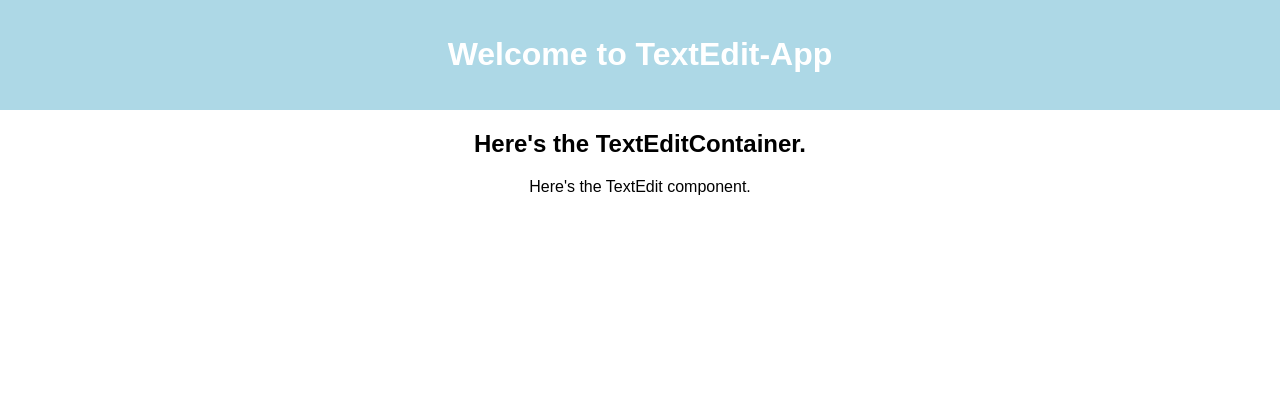
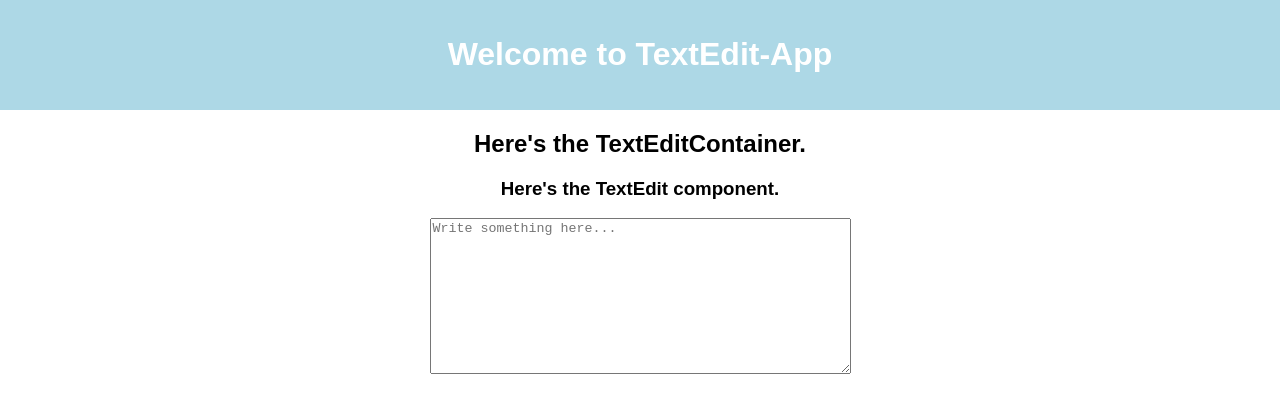
Before and after one commit to ethanryan/textedit-app, a React (Create React App) app: page / in a window 1280 px wide. Shown: the top 410 px of the page. Built offline with nearby package versions, Linux system fonts and the light colour scheme.

Commit message:
added textarea to TextEdit component

```diff
--- a/src/components/TextEdit.js
+++ b/src/components/TextEdit.js
@@ -4,7 +4,17 @@ class TextEdit extends Component {
   render() {
     return (
       <div>
-        Here's the TextEdit component.
+
+        <h3>
+          Here's the TextEdit component.
+        </h3>
+
+        <textarea
+          rows="10" cols="50"
+          placeholder="Write something here..."
+          >
+        </textarea>
+
       </div>
     );
   }
```
